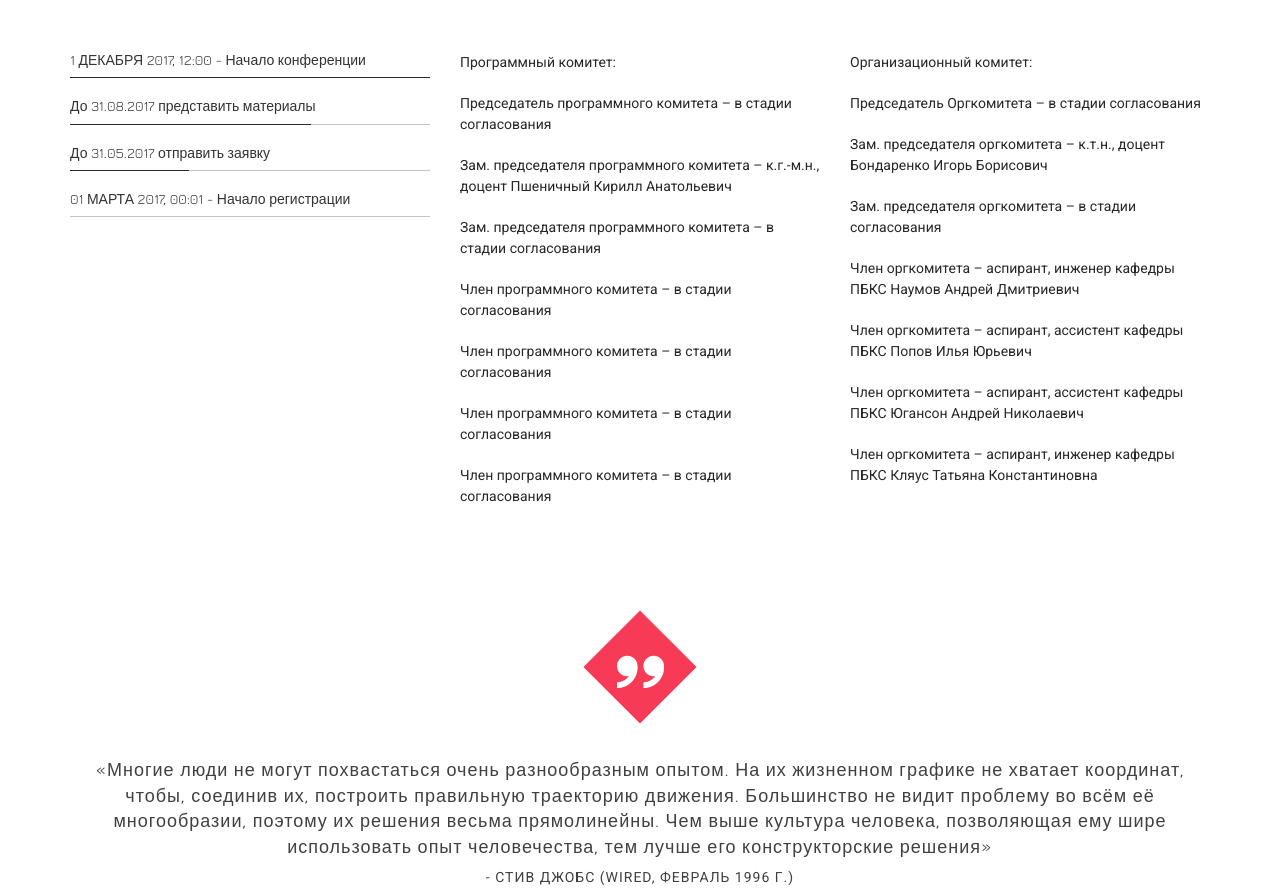
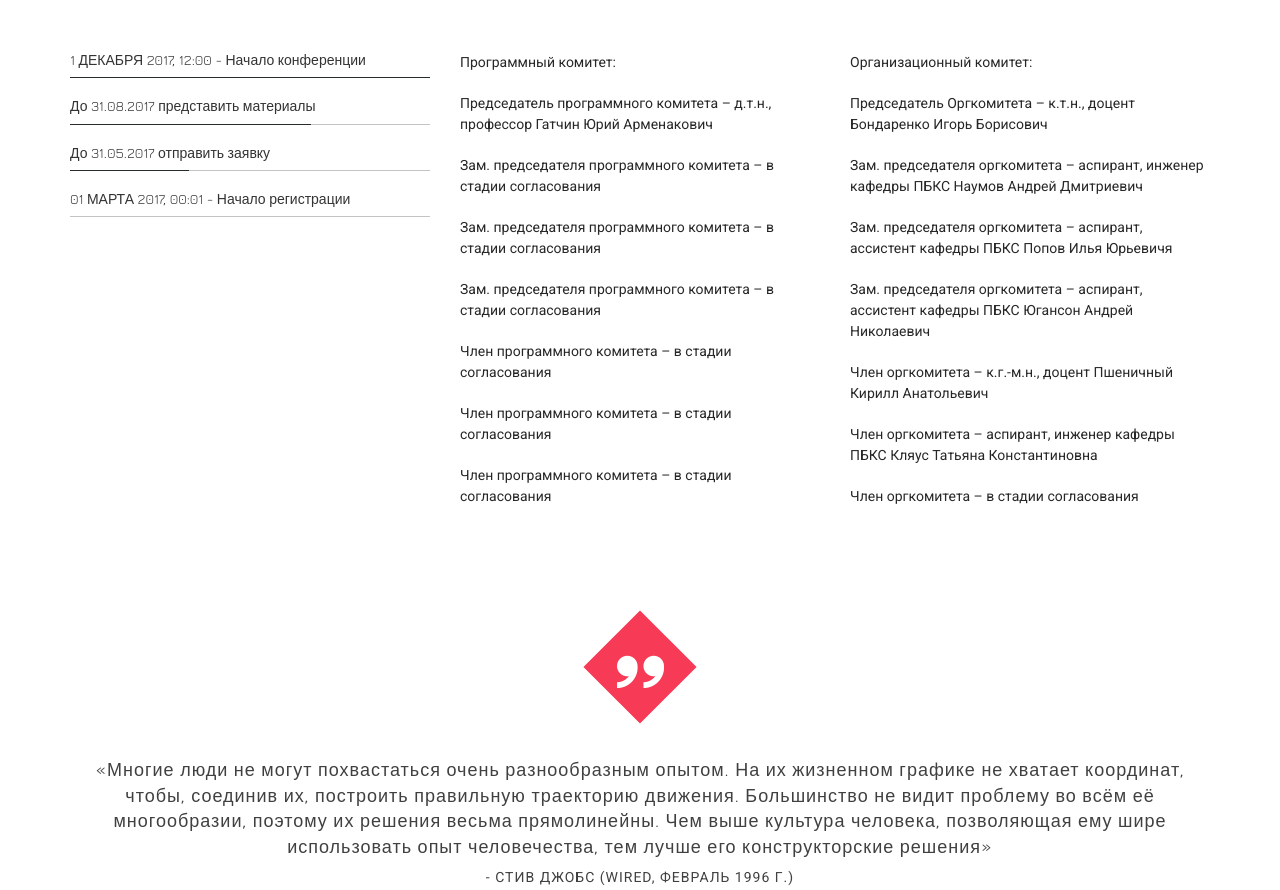
Before and after one commit to CSDSITMOUniversity/CSDSITMOUniversity.github.io, a plain HTML site: page index.html in a window 1280 px wide. Shown: the part 1449-2339 px from the top of the page. Drawn offline with nearby package versions, Linux system fonts and the light colour scheme.

Commit message:
Create index.html

```diff
--- a/index.html
+++ b/index.html
@@ -189,23 +189,23 @@
                 </div>
                 <div class="col-md-4 wow fadeInRight animated">
                     <p class="about_us_p">Программный комитет:</p>
-                    <p class="about_us_p">Председатель программного комитета – в стадии согласования</p>
-                    <p class="about_us_p">Зам. председателя программного комитета – к.г.-м.н., доцент Пшеничный Кирилл Анатольевич</p>
+                    <p class="about_us_p">Председатель программного комитета – д.т.н., профессор Гатчин Юрий Арменакович</p>
                     <p class="about_us_p">Зам. председателя программного комитета – в стадии согласования</p>
-                    <p class="about_us_p">Член программного комитета – в стадии согласования</p>
+                    <p class="about_us_p">Зам. председателя программного комитета – в стадии согласования</p>
+                    <p class="about_us_p">Зам. председателя программного комитета – в стадии согласования</p>
                     <p class="about_us_p">Член программного комитета – в стадии согласования</p>
                     <p class="about_us_p">Член программного комитета – в стадии согласования</p>
                     <p class="about_us_p">Член программного комитета – в стадии согласования</p>
                 </div>
                 <div class="col-md-4 wow fadeInRight animated">
                     <p class="about_us_p">Организационный комитет:</p>
-                    <p class="about_us_p">Председатель Оргкомитета – в стадии согласования</p>
-                    <p class="about_us_p">Зам. председателя оргкомитета – к.т.н., доцент Бондаренко Игорь Борисович</p>
-                    <p class="about_us_p">Зам. председателя оргкомитета – в стадии согласования</p>
-                    <p class="about_us_p">Член оргкомитета – аспирант, инженер кафедры ПБКС Наумов Андрей Дмитриевич</p>
-                    <p class="about_us_p">Член оргкомитета – аспирант, ассистент кафедры ПБКС Попов Илья Юрьевич</p>
-                    <p class="about_us_p">Член оргкомитета – аспирант, ассистент кафедры ПБКС Югансон Андрей Николаевич</p>
+                    <p class="about_us_p">Председатель Оргкомитета – к.т.н., доцент Бондаренко Игорь Борисович</p>
+                    <p class="about_us_p">Зам. председателя оргкомитета – аспирант, инженер кафедры ПБКС Наумов Андрей Дмитриевич</p>
+                    <p class="about_us_p">Зам. председателя оргкомитета – аспирант, ассистент кафедры ПБКС Попов Илья Юрьевичя</p>
+                    <p class="about_us_p">Зам. председателя оргкомитета – аспирант, ассистент кафедры ПБКС Югансон Андрей Николаевич</p>
+                    <p class="about_us_p">Член оргкомитета – к.г.-м.н., доцент Пшеничный Кирилл Анатольевич</p>
                     <p class="about_us_p">Член оргкомитета – аспирант, инженер кафедры ПБКС Кляус Татьяна Константиновна</p>
+                    <p class="about_us_p">Член оргкомитета – в стадии согласования</p>
                 </div>
             </div>
         </div>
```
